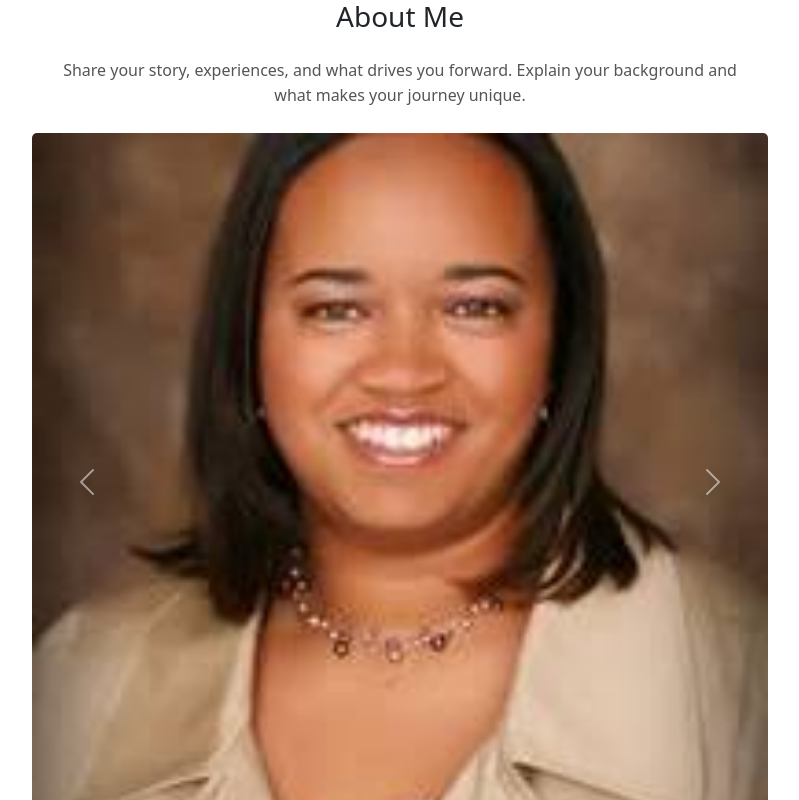
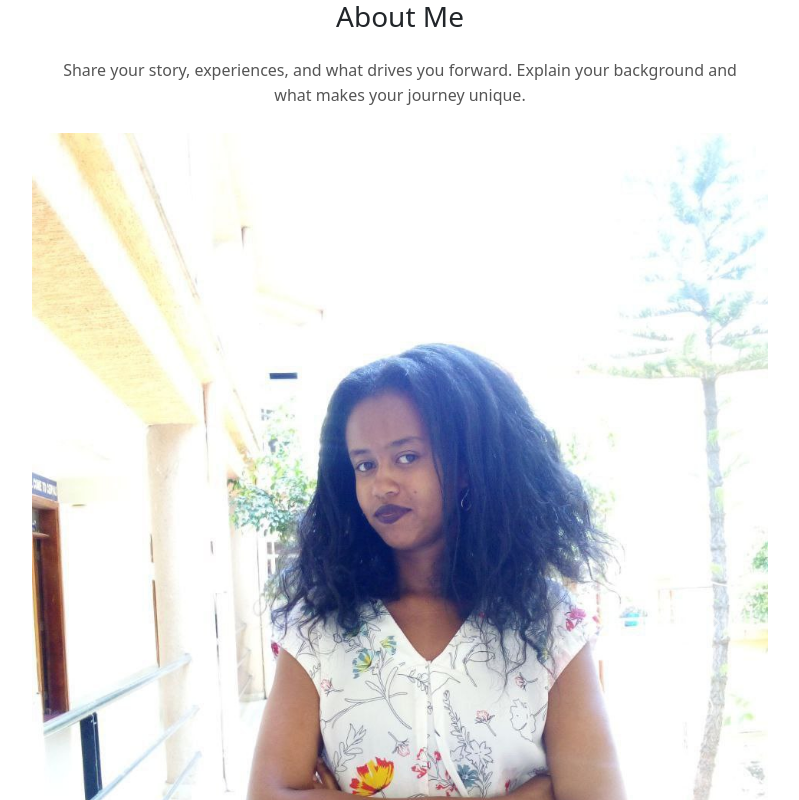
Before and after one commit to Mesfin67/portfoliov2, a React (Vite) app: page / in a window 1280 px wide. Shown: the part 2200-3000 px from the top of the page, without its empty margins (240-1039 px from the left). Built offline with nearby package versions, Linux system fonts and the light colour scheme.

Commit message:
Update About.jsx

```diff
--- a/src/components/About.jsx
+++ b/src/components/About.jsx
@@ -18,10 +18,10 @@ const About = () => {
           <Col md={8}>
             <Carousel>
               <Carousel.Item>
-                <img className="d-block w-100" src="user2.jpg" alt="User1 picture 1" />
+                <img className="d-block w-100" src="aa.jpg" alt="User1 picture 1" />
               </Carousel.Item>
               <Carousel.Item>
-                <img className="d-block w-100" src="user2.jpg" alt="User1 picture 2" />
+                <img className="d-block w-100" src="aa.jpg" alt="User1 picture 2" />
               </Carousel.Item>
               <Carousel.Item>
                 <img className="d-block w-100" src="user2.jpg" alt="User1 picture 3" />
```
